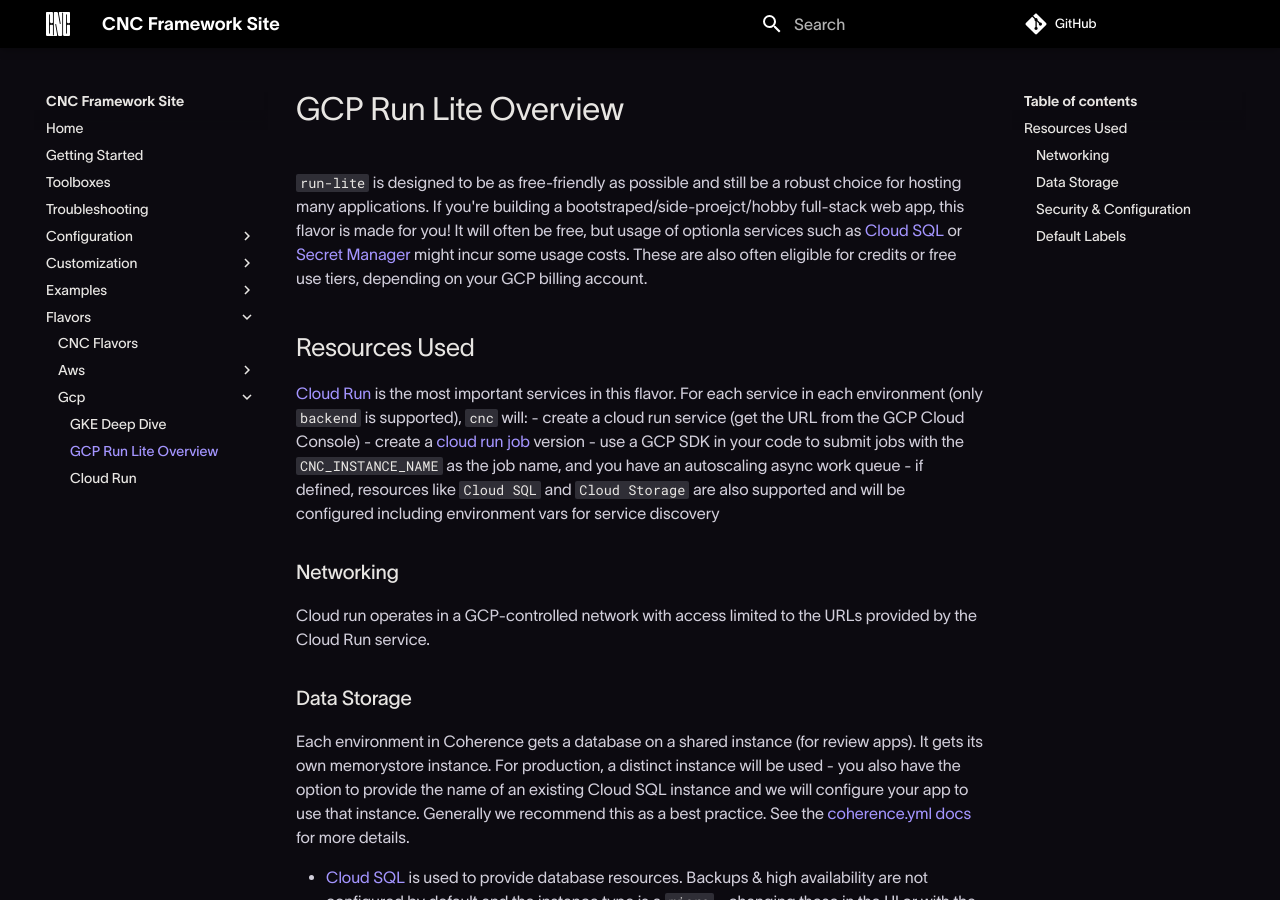
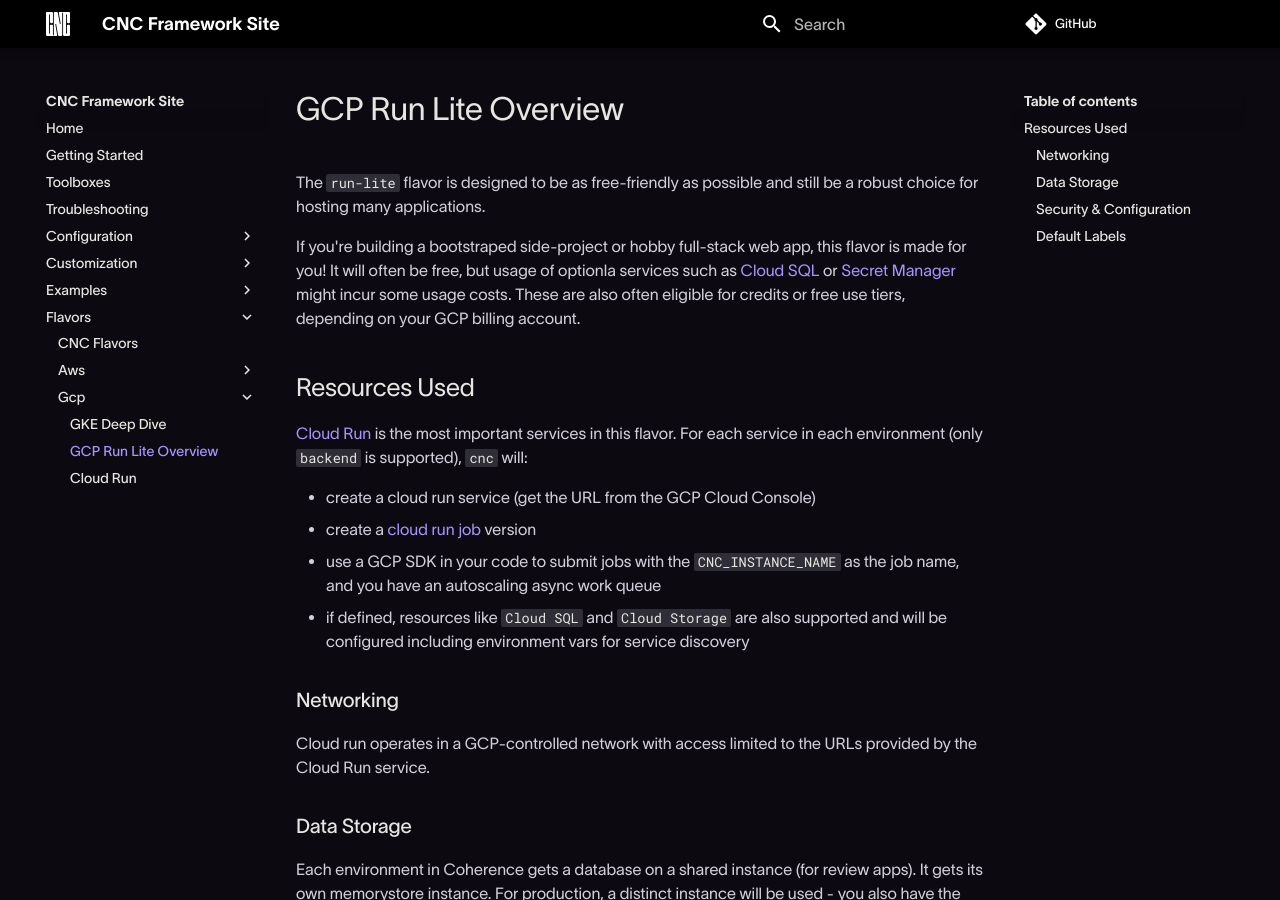
Before and after one commit to coherenceplatform/cnc, an MkDocs documentation site: the page built from docs/flavors/gcp/run-lite.md, in a window 1280 px wide and 900 px high. Built offline with MkDocs 1.6.1 and Material for MkDocs 9.7.7, drawn with Linux system fonts in a browser that asks for light colours; some web fonts are replaced; comment, search, counter and statistics services are not loaded.

Commit message:
fix bullets

```diff
--- a/docs/flavors/gcp/run-lite.md
+++ b/docs/flavors/gcp/run-lite.md
@@ -2,15 +2,19 @@
 title: GCP Run Lite Overview
 description: What does cnc deploy to my GCP cloud projects with the GKE flavor?
 ---
-`run-lite` is designed to be as free-friendly as possible and still be a robust choice for hosting many applications. If you're building a bootstraped/side-proejct/hobby full-stack web app, this flavor is made for you! It will often be free, but usage of optionla services such as [Cloud SQL](https://cloud.google.com/sql/docs) or [Secret Manager](https://cloud.google.com/secret-manager/docs) might incur some usage costs. These are also often eligible for credits or free use tiers, depending on your GCP billing account.
+
+The `run-lite` flavor is designed to be as free-friendly as possible and still be a robust choice for hosting many applications.
+
+If you're building a bootstraped side-project or hobby full-stack web app, this flavor is made for you! It will often be free, but usage of optionla services such as [Cloud SQL](https://cloud.google.com/sql/docs) or [Secret Manager](https://cloud.google.com/secret-manager/docs) might incur some usage costs. These are also often eligible for credits or free use tiers, depending on your GCP billing account.
 
 ## Resources Used
 
 [Cloud Run](https://cloud.google.com/cloud-run/docs) is the most important services in this flavor. For each service in each environment (only `backend` is supported), `cnc` will:
-    - create a cloud run service (get the URL from the GCP Cloud Console)
-    - create a [cloud run job](https://cloud.google.com/run/docs/create-jobs) version
-        - use a GCP SDK in your code to submit jobs with the `CNC_INSTANCE_NAME` as the job name, and you have an autoscaling async work queue
-    - if defined, resources like `Cloud SQL` and `Cloud Storage` are also supported and will be configured including environment vars for service discovery
+
+- create a cloud run service (get the URL from the GCP Cloud Console)
+- create a [cloud run job](https://cloud.google.com/run/docs/create-jobs) version
+- use a GCP SDK in your code to submit jobs with the `CNC_INSTANCE_NAME` as the job name, and you have an autoscaling async work queue
+- if defined, resources like `Cloud SQL` and `Cloud Storage` are also supported and will be configured including environment vars for service discovery
 
 ### Networking
 
```
Also changed, not shown: docs/flavors/gcp/gke.md (+1 -1 lines), docs/flavors/gcp/run.md (+4 -0 lines), docs/flavors/overview.md (line endings or trailing spaces).
